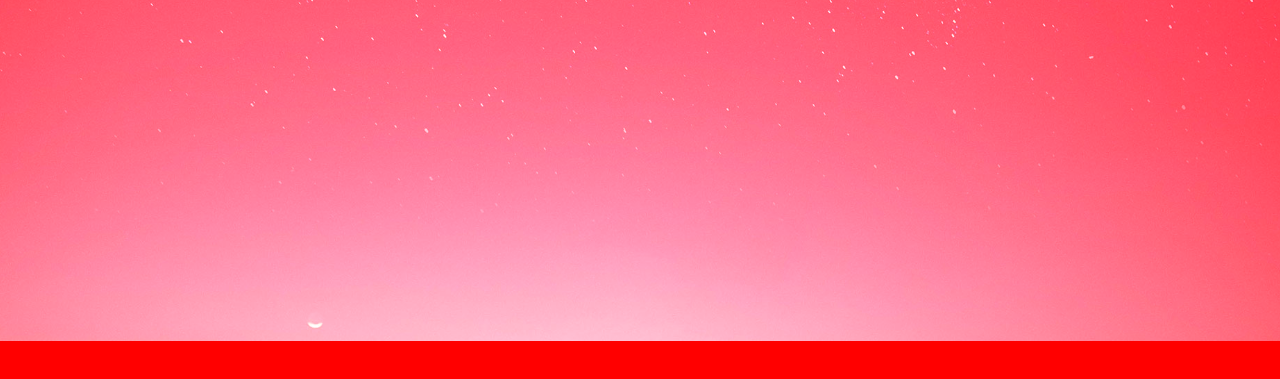
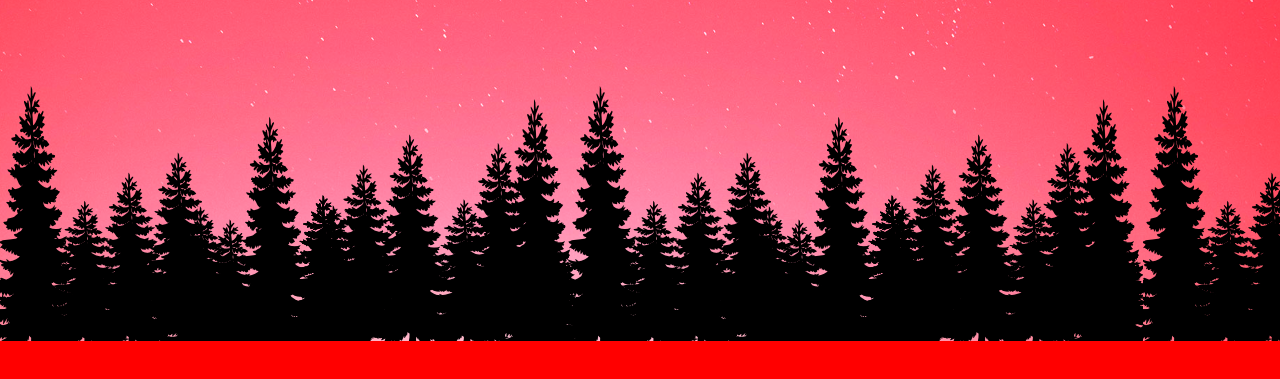
Before and after one commit to tnhisecure/HappyChristmas, a plain HTML site: page index.html in a window 1280 px wide. Shown: the part 459-838 px from the top of the page. Drawn offline with nearby package versions, Linux system fonts and the light colour scheme.

Commit message:
Update style.css

```diff
--- a/style.css
+++ b/style.css
@@ -81,7 +81,7 @@ section #tree{
     width: 200%;
     height: 266px;
     z-index: 10;
-    background: url(images/tree.png);
+    background: url(tree.png);
     background-position-y:266px ;
 
 }
```
